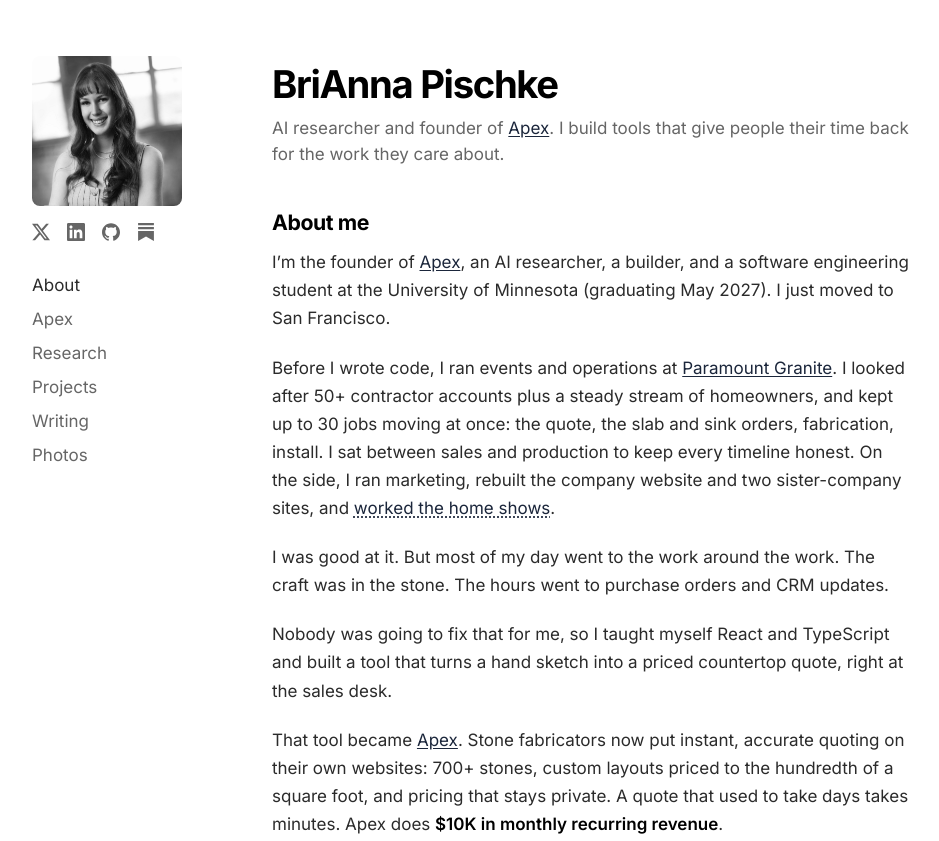
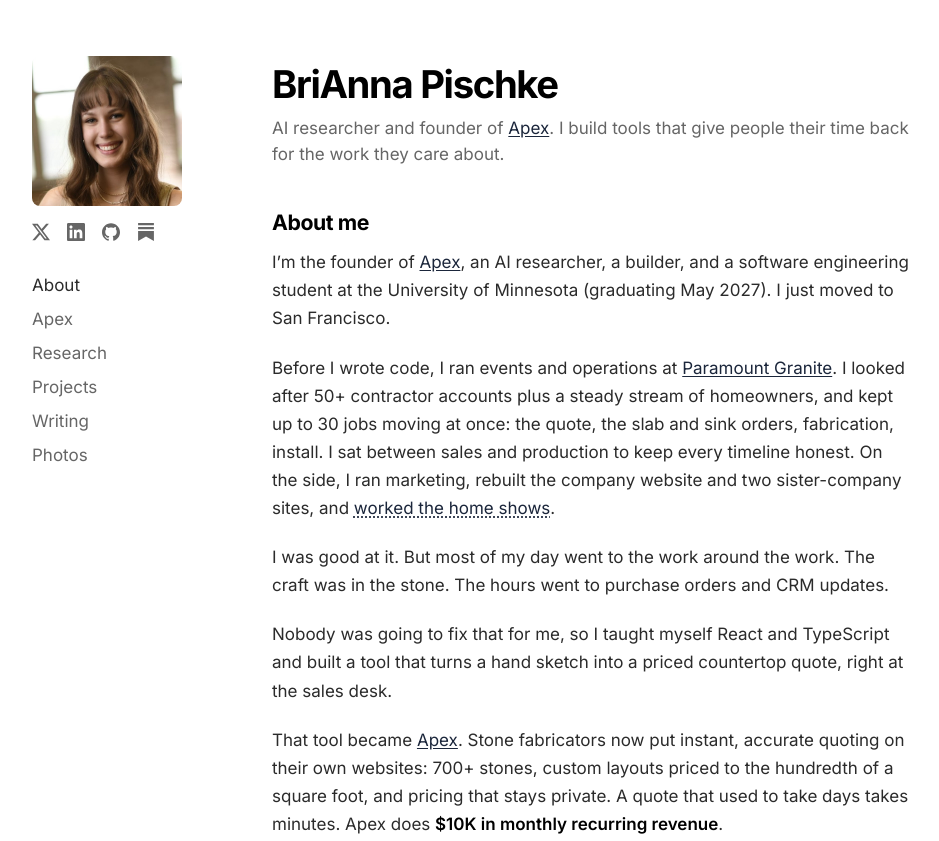
Before and after one commit to brianna-rose05/portfolio, a plain HTML site: page index.html in a window 1280 px wide. Shown: the top 841 px of the page, without its empty margins (168-1107 px from the left). Drawn offline with Linux system fonts and the light colour scheme.

Commit message:
New profile photo

```diff
--- a/index.html
+++ b/index.html
@@ -13,7 +13,7 @@
 
 <main id="top">
   <nav class="nav" aria-label="Site">
-    <a href="#photos" class="portrait portrait-side" aria-label="Portrait, opens photos"><img src="assets/black_white_headshot.jpg" alt=""></a>
+    <a href="#photos" class="portrait portrait-side" aria-label="Portrait, opens photos"><img src="assets/headshot.jpg" alt=""></a>
     <div class="socials">
       <a href="https://x.com/_briannarose" target="_blank" rel="noopener" aria-label="X" title="X"><svg viewBox="0 0 24 24" aria-hidden="true"><path d="M18.901 1.153h3.68l-8.04 9.19L24 22.846h-7.406l-5.8-7.584-6.638 7.584H.474l8.6-9.83L0 1.154h7.594l5.243 6.932ZM17.61 20.644h2.039L6.486 3.24H4.298Z"/></svg></a>
       <a href="https://www.linkedin.com/in/brianna-p-ba80b0282/" target="_blank" rel="noopener" aria-label="LinkedIn" title="LinkedIn"><svg viewBox="0 0 24 24" aria-hidden="true"><path d="M20.447 20.452h-3.554v-5.569c0-1.328-.027-3.037-1.852-3.037-1.853 0-2.136 1.445-2.136 2.939v5.667H9.351V9h3.414v1.561h.046c.477-.9 1.637-1.85 3.37-1.85 3.601 0 4.267 2.37 4.267 5.455v6.286zM5.337 7.433c-1.144 0-2.063-.926-2.063-2.065 0-1.138.92-2.063 2.063-2.063 1.14 0 2.064.925 2.064 2.063 0 1.139-.925 2.065-2.064 2.065zm1.782 13.019H3.555V9h3.564v11.452zM22.225 0H1.771C.792 0 0 .774 0 1.729v20.542C0 23.227.792 24 1.771 24h20.451C23.2 24 24 23.227 24 22.271V1.729C24 .774 23.2 0 22.222 0h.003z"/></svg></a>
@@ -33,7 +33,7 @@
   <!-- HOME -->
   <div data-page="home" class="page">
     <header>
-      <a class="portrait portrait-mobile" href="#photos" aria-label="Portrait, opens photos"><img src="assets/black_white_headshot.jpg" alt="BriAnna Pischke"></a>
+      <a class="portrait portrait-mobile" href="#photos" aria-label="Portrait, opens photos"><img src="assets/headshot.jpg" alt="BriAnna Pischke"></a>
       <h1>BriAnna Pischke</h1>
       <p class="lede">AI researcher and founder of <a href="#apex">Apex</a>. I build tools that give people their time back for the work they care about.</p>
     </header>
```
Also changed, not shown: assets/headshot.jpg (added).
